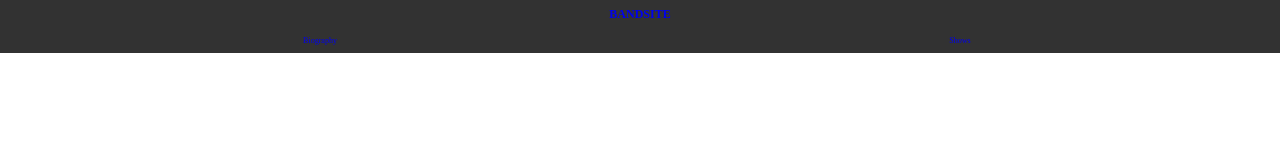
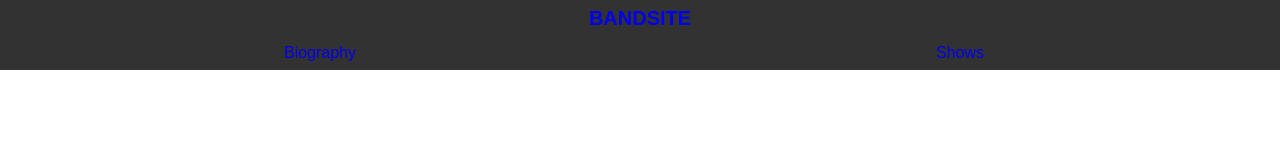
Before and after one commit to Arvton/arvin-josol-bandsite, a plain HTML site: page index.html in a window 1280 px wide. Drawn offline with Linux system fonts and the light colour scheme.

Commit message:
add fonts partial. start typography partial. comminting minor tweaks to header which might be folded into typography partial

```diff
--- a/styles/global.scss
+++ b/styles/global.scss
@@ -1,2 +1,4 @@
 @use './partials/style-reset';
+@use './partials/fonts';
+@use './partials/typography';
 @use './partials/header';
--- /dev/null
+++ b/styles/partials/_fonts.scss
@@ -0,0 +1,20 @@
+@font-face {
+    font-family: 'Avenir';
+    src: url(../../assets/fonts/AvenirNextLTPro-Regular.otf) format("otf");
+    font-weight: normal;
+    font-style: normal;
+}
+
+@font-face {
+    font-family: 'Avenir';
+    src: url(../../assets/fonts/AvenirNextLTPro-Demi.otf) format("otf");
+    font-weight: 600;
+    font-style: normal;
+}
+
+@font-face {
+    font-family: 'Avenir';
+    src: url(../../assets/fonts/AvenirNextLTPro-Bold.otf) format("otf");
+    font-weight: 700;
+    font-style: normal;
+}
--- a/styles/partials/_header.scss
+++ b/styles/partials/_header.scss
@@ -2,6 +2,9 @@
 
 .header {
     background-color: $BandSite-Black;
+    display: flex;
+    flex-direction: column;
+
 
     & a:visited {
         color: $White;
@@ -10,8 +13,11 @@
     &__logo {
         color: $White;
         text-align: center;
+        font-size: 2.5rem;
+        max-width: 15rem;
         line-height: 1;
         padding: 1rem 0rem;
+        align-self: center;
     }
 
     &__navigation-container {
--- a/styles/partials/_style-reset.scss
+++ b/styles/partials/_style-reset.scss
@@ -9,11 +9,7 @@ html {
     font-size: 50%;
 }
 
-a:link {
-    text-decoration: none;
-}
-
-a:visited {
+a {
     text-decoration: none;
 }
 
--- /dev/null
+++ b/styles/partials/_typography.scss
@@ -0,0 +1,4 @@
+body {
+    font-family: Avenir, Arial, sans-serif;
+    font-size: 2rem;
+}
```
Also changed, not shown: styles/global.css.
